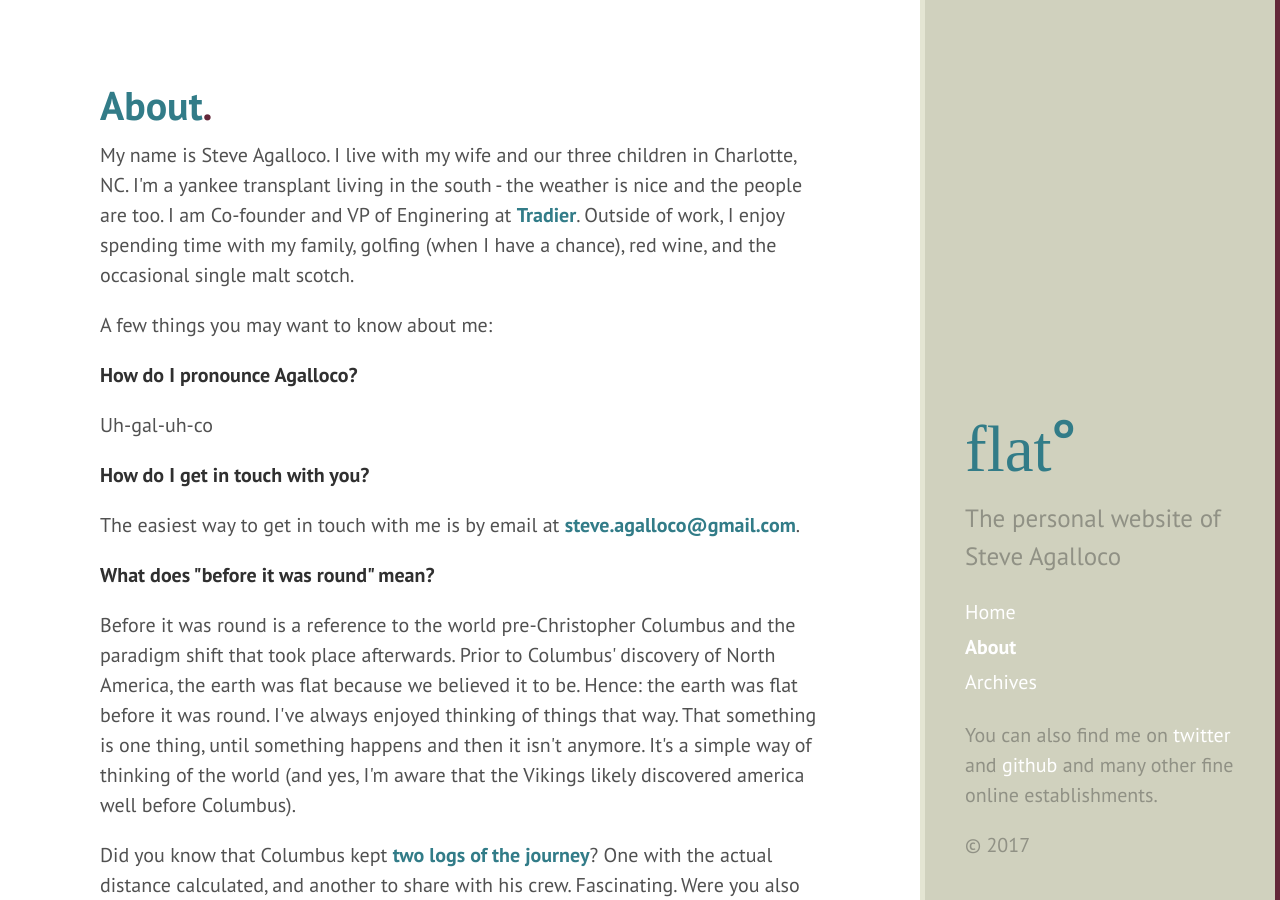
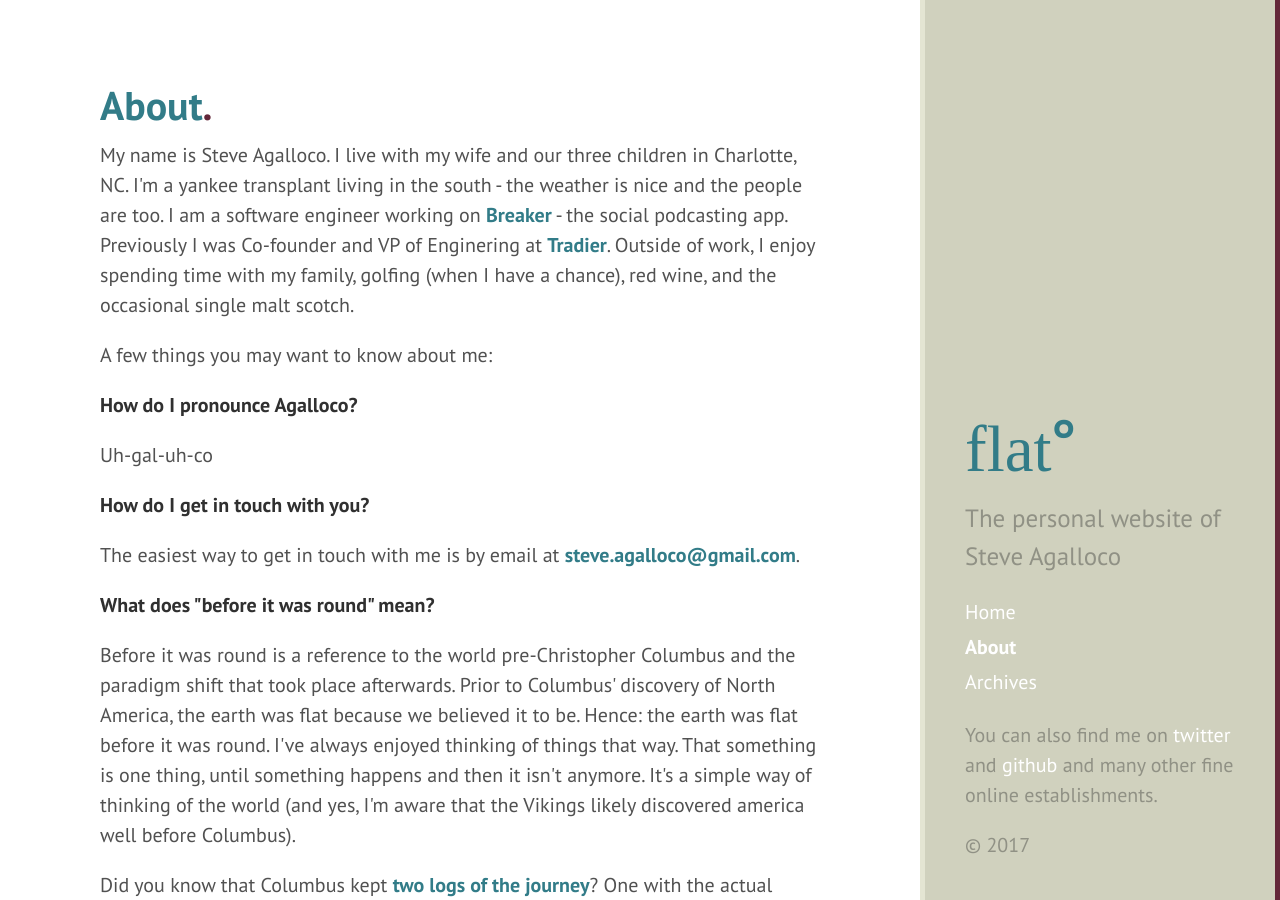
Before and after one commit to stve/stve.github.io, a Jekyll site: the page built from about.html, in a window 1280 px wide and 900 px high. Built offline with Jekyll 4.4.1, drawn with Linux system fonts in a browser that asks for light colours; some web fonts are replaced.

Commit message:
add Breaker to about

```diff
--- a/about.html
+++ b/about.html
@@ -8,7 +8,7 @@ redirect_from:
   - /colophon.html
 ---
 
-<p>My name is Steve Agalloco.  I live with my wife and our three children in Charlotte, NC. I'm a yankee transplant living in the south - the weather is nice and the people are too. I am Co-founder and VP of Enginering at <a href="https://tradier.com">Tradier</a>. Outside of work, I enjoy spending time with my family, golfing (when I have a chance), red wine, and the occasional single malt scotch.</p>
+<p>My name is Steve Agalloco.  I live with my wife and our three children in Charlotte, NC. I'm a yankee transplant living in the south - the weather is nice and the people are too. I am a software engineer working on <a href="https://www.breaker.audio">Breaker</a> - the social podcasting app. Previously I was Co-founder and VP of Enginering at <a href="https://tradier.com">Tradier</a>. Outside of work, I enjoy spending time with my family, golfing (when I have a chance), red wine, and the occasional single malt scotch.</p>
 
 <p>A few things you may want to know about me:</p>
 
```
